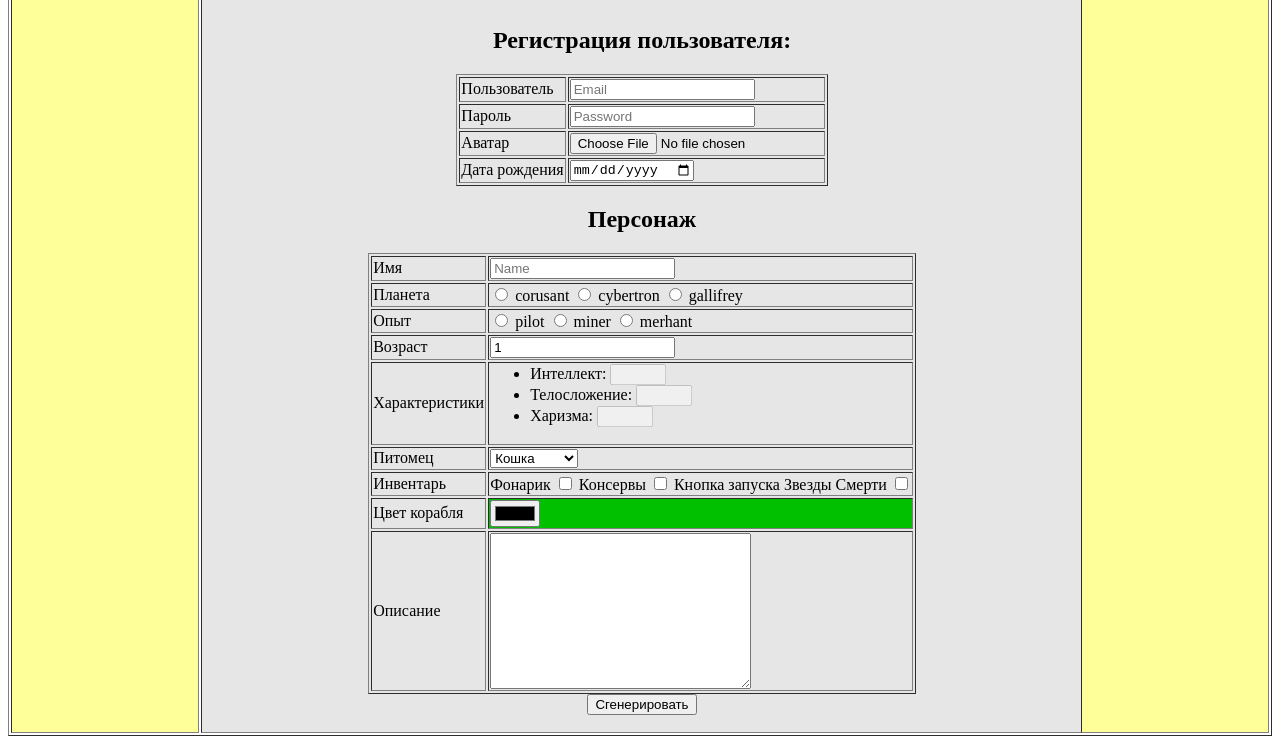
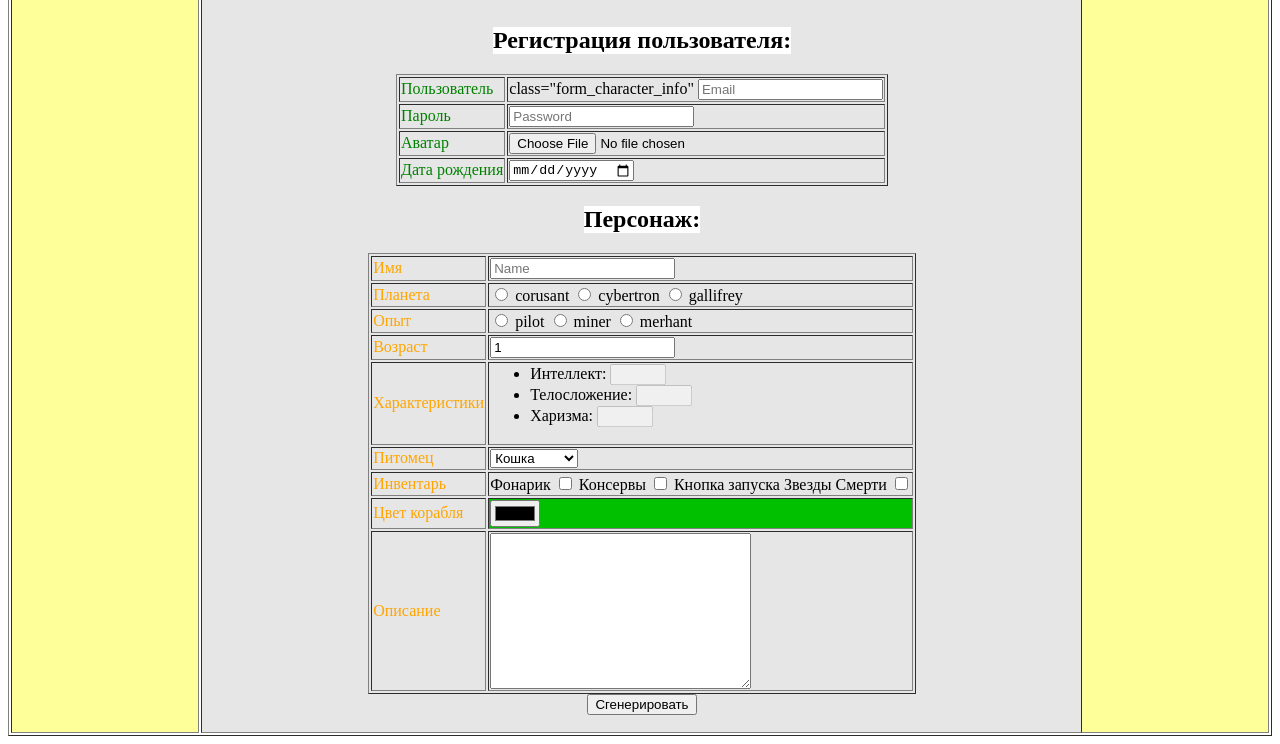
Before and after one commit to XakerCool/stepacademy_frontend, a plain HTML site: page 4_HM/character.html in a window 1280 px wide. Shown: the part 86-830 px from the top of the page. Drawn offline with Linux system fonts and the light colour scheme; a script that the page names is missing.

Commit message:
Добавил стили для h1 h2 и td

```diff
--- a/4_HM/character.html
+++ b/4_HM/character.html
@@ -14,40 +14,40 @@
     				<h2>Регистрация пользователя:</h2>
     				<table border="1">
 					    <tr>
-					       <td>Пользователь</td>
-					       <td>
+					       <td class="from_td_user_info">Пользователь</td>
+					       <td> class="form_character_info"
 					       		<input type="text" placeholder="Email" name="email" required>
 					       </td>
 					    </tr>
 					    <tr>
-					       <td>Пароль</td>
+					       <td class="from_td_user_info">Пароль</td>
 					       <td>
 					            <input type="password" placeholder="Password" name="password" required>
 					       </td>
 					    </tr>
 					    <tr>
-					       <td>Аватар</td>
+					       <td class="from_td_user_info">Аватар</td>
 					       <td>
 					       		<input type="file" name="avatar" required>
 					       </td>
 					    </tr>
 					    <tr>
-					       <td>Дата рождения</td>
+					       <td class="from_td_user_info">Дата рождения</td>
 					       <td>
 					       		<input type="date" name="dateOfBirth" required>
 					       </td>
 					    </tr>
 					</table>
-					<h2>Персонаж</h2>
+					<h2>Персонаж: </h2>
 					<table border="1">
 					    <tr>
-					       <td>Имя</td>
+					       <td class="form_character_info">Имя</td>
 					       <td>
 					        	<input type="text" placeholder="Name" name="name" required>
 					       </td>
 					    </tr>
 					    <tr>
-					       <td>Планета</td>
+					       <td class="form_character_info">Планета</td>
 					       <td>
 					       		<label>
 					       			<input type="radio" name="planet" value="corusant" required>
@@ -61,10 +61,10 @@
 					       			<input type="radio" name="planet" value="gallifrey" required>
 					       			gallifrey
 					       		</label>
-					       </td>
+					       </td class="form_character_info">
 					    </tr>
 					    <tr>
-					       <td>Опыт</td>
+					       <td class="form_character_info">Опыт</td>
 					       <td>
 					       		<label>
 					       			<input type="radio" name="background" value="pilot" required>
@@ -81,13 +81,13 @@
 					       </td>
 					    </tr>
 					    <tr>
-					       <td>Возраст</td>
+					       <td class="form_character_info">Возраст</td>
 					       <td>
 					       		<input type="number" name="age" min="1" value="1" required>
 					       </td>
 					    </tr>
 					    <tr>
-					       <td>Характеристики</td>
+					       <td class="form_character_info">Характеристики</td>
 					       <td>
 					            <ul>
 					               <li>
@@ -113,7 +113,7 @@
 					    </tr>
 
 					    <tr>
-					       <td>Питомец</td>
+					       <td class="form_character_info">Питомец</td>
 					       <td>
 					       		<select name="pet" required>
 					       			<optgroup label="Белковые формы жизни">
@@ -131,7 +131,7 @@
 					    </tr>
 
 					    <tr>
-					       <td>Инвентарь</td>
+					       <td class="form_character_info">Инвентарь</td>
 					       <td>
 					       		<label>
 					       			Фонарик
@@ -149,14 +149,14 @@
 					    </tr>
 
 					    <tr>
-					       <td>Цвет корабля</td>
+					       <td class="form_character_info">Цвет корабля</td>
 					       <td bgcolor="{shipColor}">
 					       		<input type="color" name="shipColor" required>
 					       </td>
 					    </tr>
 
 					    <tr>
-					       <td>Описание</td>
+					       <td class="form_character_info">Описание</td>
 					       <td>
 					        	<textarea name="description" cols="30" rows="10" ></textarea>
 					       </td>
--- a/4_HM/style.css
+++ b/4_HM/style.css
@@ -14,3 +14,15 @@
 .td_side{
     background: #FFFF99;
 }
+.from_td_user_info{
+    color: green;
+}
+.form_character_info{
+    color: orange;
+}
+h1{
+    color: red;
+}
+h2{
+    background-color: #fff;
+}
```
